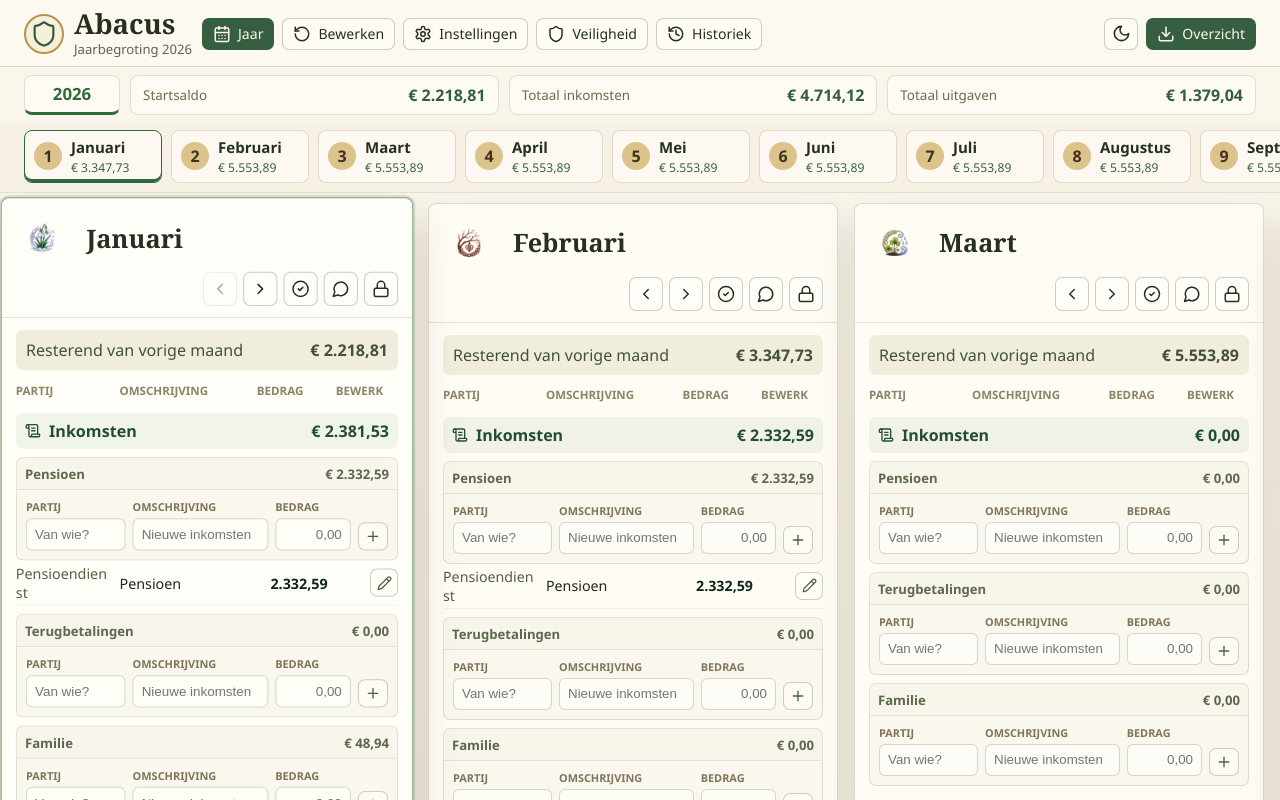
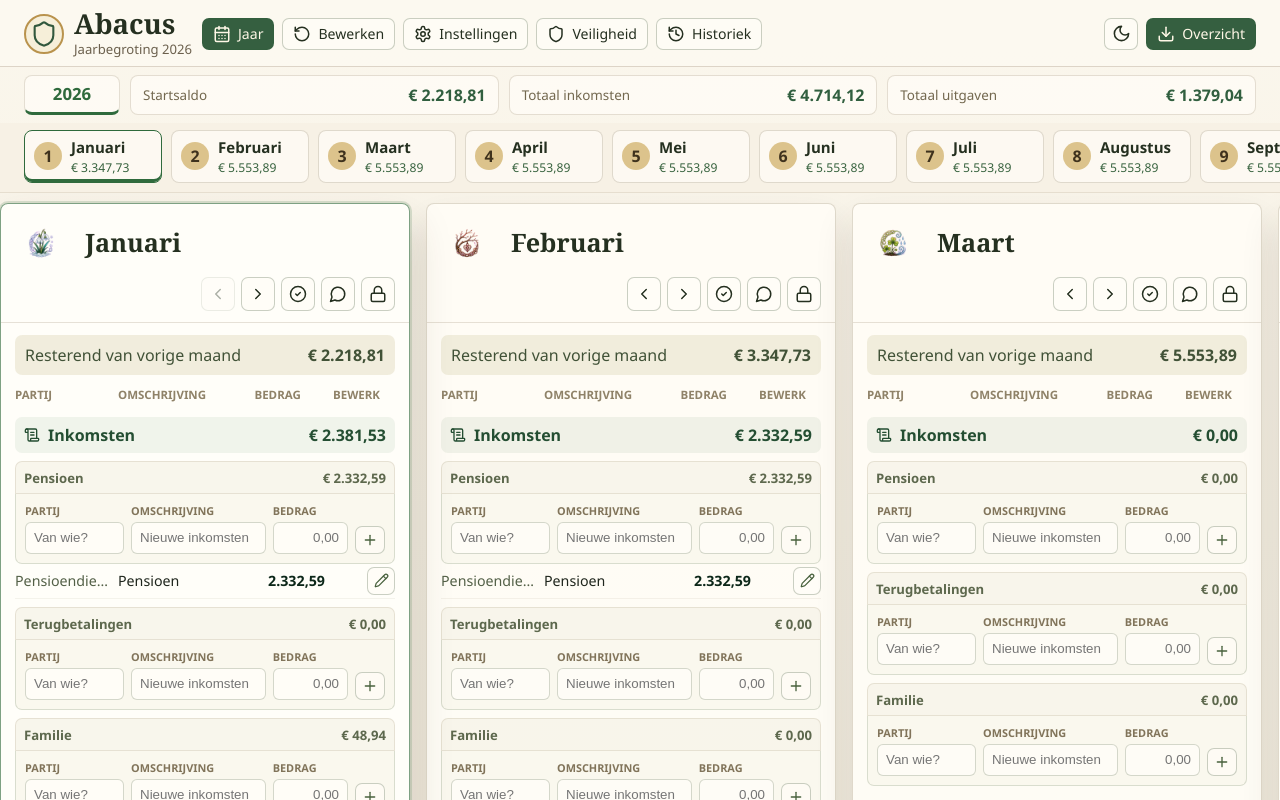
Before and after one commit to monokid/Abacus, a Svelte app: page / in a window 1280 px wide. Shown: the top 800 px of the page. Built offline with nearby package versions, Linux system fonts and the light colour scheme.

Commit message:
Polish grid readability after workflow audit

```diff
--- a/src/ui/App.svelte
+++ b/src/ui/App.svelte
@@ -604,8 +604,8 @@
                     {/if}
                   {:else}
                     <div class="entry-row" data-entry-row={entry.id}>
-                      <span>{entry.party || "-"}</span>
-                      <span>{entry.description}</span>
+                      <span title={entry.party || "-"}>{entry.party || "-"}</span>
+                      <span title={entry.description}>{entry.description}</span>
                       <strong>{formatDecimalCents(entry.amountCents)}</strong>
                       <span class="row-actions">
                         <button type="button" aria-label={`Regel bewerken: ${entry.description}`} onclick={() => startEdit(month, entry)}><Pencil size={15} /></button>
@@ -668,8 +668,8 @@
                 {/if}
               {:else}
                 <div class="entry-row" data-entry-row={entry.id}>
-                  <span>{entry.party || "-"}</span>
-                  <span>{entry.description}</span>
+                  <span title={entry.party || "-"}>{entry.party || "-"}</span>
+                  <span title={entry.description}>{entry.description}</span>
                   <strong>{formatDecimalCents(entry.amountCents)}</strong>
                   <span class="row-actions">
                     <button type="button" aria-label={`Regel bewerken: ${entry.description}`} onclick={() => startEdit(month, entry)}><Pencil size={15} /></button>
--- a/src/ui/styles.css
+++ b/src/ui/styles.css
@@ -332,7 +332,6 @@ h1 {
   transition:
     border-color 160ms ease,
     box-shadow 160ms ease,
-    transform 160ms ease,
     background 160ms ease;
   cursor: pointer;
 }
@@ -340,7 +339,6 @@ h1 {
 .month-card.active-card {
   border-color: rgba(48, 106, 60, 0.62);
   background: rgba(255, 254, 249, 0.98);
-  transform: scale(1.006);
   z-index: 2;
   box-shadow:
     0 22px 44px rgba(65, 51, 26, 0.18),
@@ -492,7 +490,9 @@ h1 {
 
 .entry-row span,
 .entry-row strong {
-  overflow-wrap: anywhere;
+  overflow: hidden;
+  text-overflow: ellipsis;
+  white-space: nowrap;
 }
 
 .entry-row span:first-child {
```
Also changed, not shown: tests/smoke/input-smoke.mjs (+1 -1 lines).
